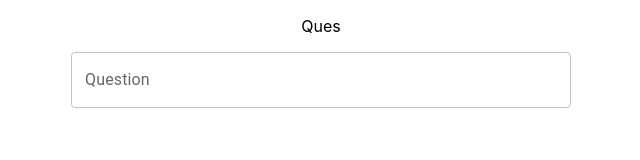
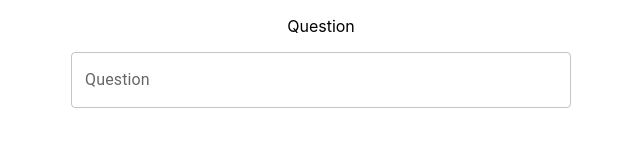
Before and after one commit to sakmoc/qaa_react_app, a React (Create React App) app: page / in a window 1280 px wide. Shown: the top 160 px of the page, without its empty margins (319-959 px from the left). Built offline with nearby package versions, Linux system fonts and the light colour scheme.

Commit message:
question

```diff
--- a/src/components/InputText.js
+++ b/src/components/InputText.js
@@ -38,7 +38,7 @@ const InputText = (props) => {
     <div>
       <form onSubmit={(e) => handleSubmit(e)}>
         <div>
-          <p>Ques</p>
+          <p>Question</p>
           <TextField
             multiline
             className='text-field'
```
